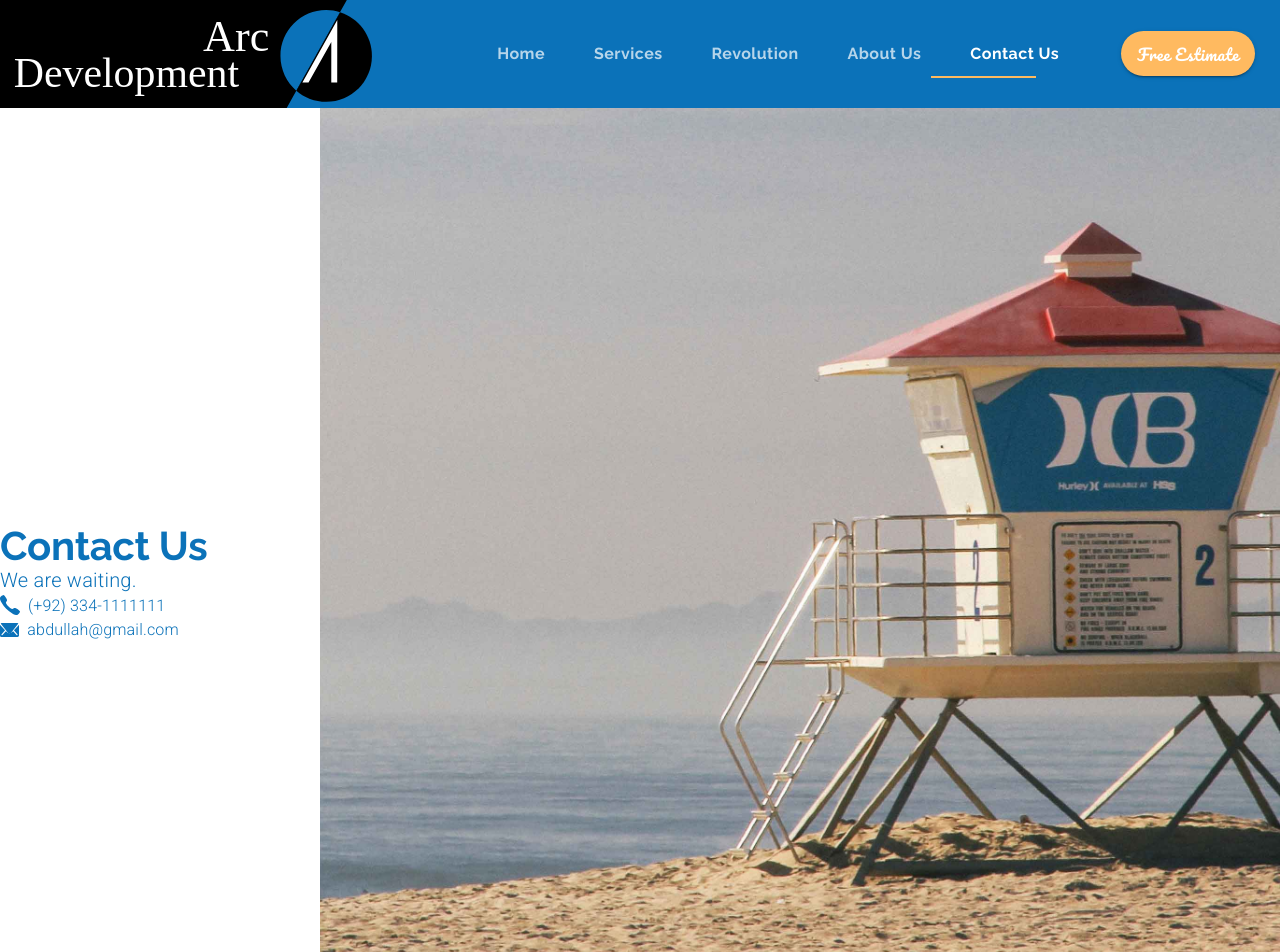
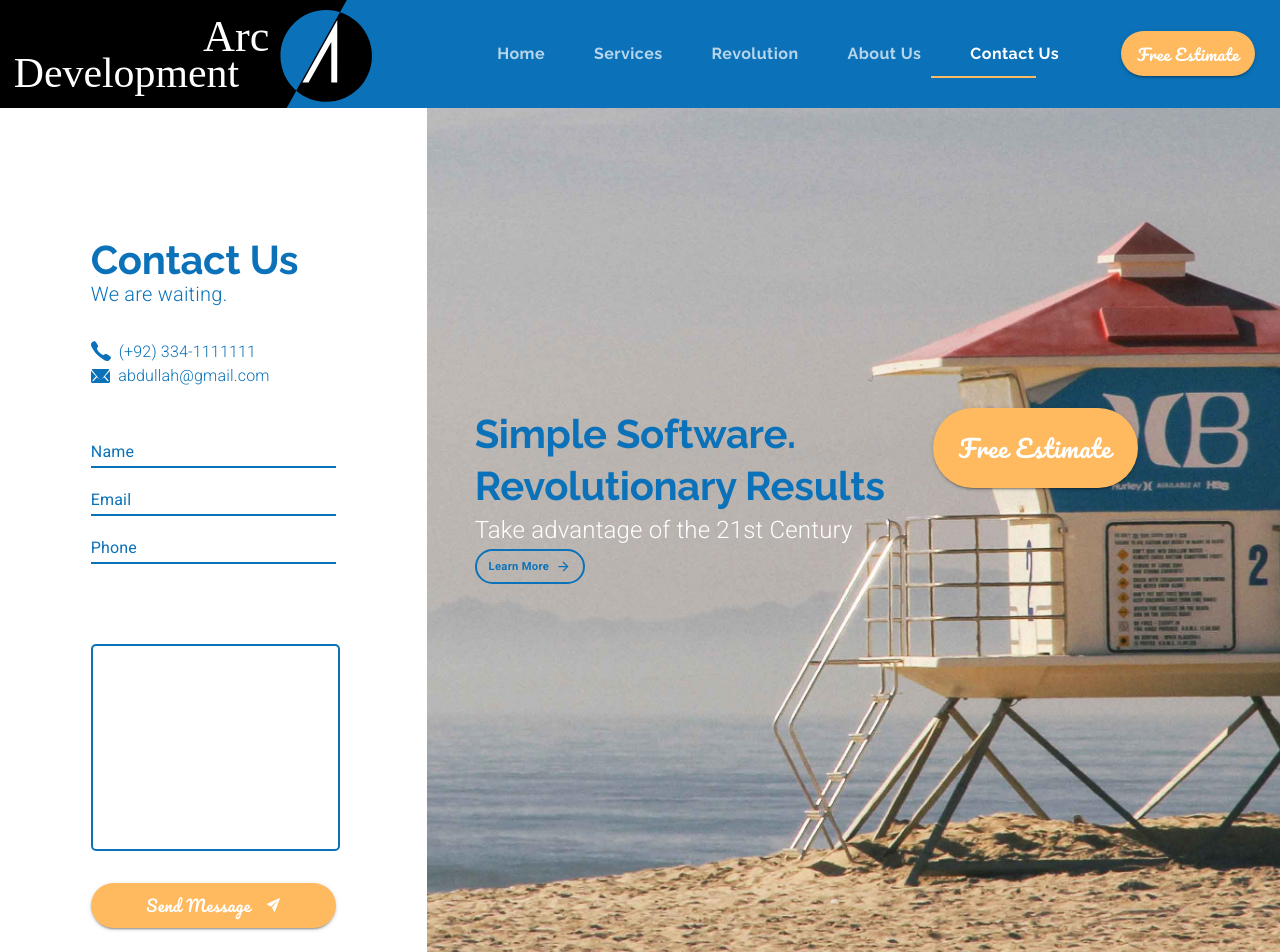
Before and after one commit to abdnadeem382/Arc-Development, a React (Create React App) app: page /contact in a window 1280 px wide. Shown: the top 952 px of the page. Built offline with nearby package versions, Linux system fonts and the light colour scheme.

Commit message:
Added textfileds, button and CTA in Contact Page

```diff
--- a/src/components/ContactPage/ContactForm.js
+++ b/src/components/ContactPage/ContactForm.js
@@ -1,15 +1,22 @@
-import React from 'react'
+import React, {useState} from 'react'
 import {Grid, Typography, Button, TextField, useTheme} from '@material-ui/core';
 import useStyles from './styles'
 import phoneIcon from '../../assets/phone.svg'
 import emailIcon from '../../assets/email.svg'
+import airplane from '../../assets/send.svg'
 
 function ContactForm() {
     const classes = useStyles();
     const theme = useTheme();
+    const [name, setName] = useState('');
+    const [email, setEmail] = useState('');
+    const [phone, setPhone] = useState('');
+    const [message, setMessage] = useState('');
+
+
     return (
         <>
-        <Grid item container>
+        <Grid item container style={{marginTop: '2em'}}>
             <Grid item>
                 <img src={phoneIcon} alt='Phone Icon' style={{marginRight: '0.5em'}}/>
             </Grid>
@@ -17,7 +24,7 @@ function ContactForm() {
                 <Typography variant='body2' className={`${classes.blueText} ${classes.labelText}`}>(+92) 334-1111111</Typography>
             </Grid>
         </Grid>
-        <Grid item container>
+        <Grid item container style={{marginBottom: '2em'}} >
             <Grid item>
                 <img src={emailIcon} alt='Envelope Icon' style={{marginRight: '0.5em', verticalAlign:'bottom'}}/>
             </Grid>
@@ -25,6 +32,34 @@ function ContactForm() {
                 <Typography variant='body2' className={`${classes.blueText} ${classes.labelText}`}>abdullah@gmail.com</Typography>
             </Grid>
         </Grid>
+        <Grid item container direction='column' style={{maxWidth: '20em'}}>
+            <Grid item>
+                <TextField fullWidth label='Name' id='name' value={name} onChange={e=>{setName(e.target.value)}}/>
+            </Grid>
+            <Grid item>
+                <TextField fullWidth label='Email' id='email' value={email} onChange={e=>{setEmail(e.target.value)}}/>
+            </Grid>
+            <Grid item>
+                <TextField fullWidth label='Phone' id='phone' value={phone} onChange={e=>{setPhone(e.target.value)}}/>
+            </Grid>
+        </Grid>
+        <Grid item style={{maxWidth: '20em'}}>
+            <TextField
+                className={classes.message}
+                InputProps={{disableUnderline: true}}
+                rows={10}
+                fullWidth
+                multiline
+                value={message}
+                id='message'
+                onChange={e=>{setMessage(e.target.value)}}/>
+        </Grid>
+        <Grid item container justify='center' style={{marginTop: '2em'}}>
+            <Button variant='contained' className={classes.sendBtn}>
+                Send Message
+                <img src={airplane} alt="paper airplane" style={{marginLeft: '1em'}}/>
+            </Button>
+        </Grid>
         </>
     )
 }
--- a/src/components/ContactPage/ContactPage.js
+++ b/src/components/ContactPage/ContactPage.js
@@ -1,25 +1,51 @@
 import React from 'react'
 import {Link} from 'react-router-dom';
-import {Grid, Typography, Button, TextField, useTheme} from '@material-ui/core';
+import {Grid, Typography, Button, TextField, useTheme, useMediaQuery} from '@material-ui/core';
 import ContactForm from './ContactForm';
+import ButtonArrow from '../UI/ButtonArrow/ButtonArrow'
 import useStyles from './styles'
 
 
-function ContactPage() {
+function ContactPage({setValue}) {
     const classes = useStyles();
     const theme = useTheme();
+    const matchesMD = useMediaQuery(theme.breakpoints.down('md'));
+    const matchesSM = useMediaQuery(theme.breakpoints.down('sm'));
+
     return (
         <Grid container>
-            <Grid item container justify='center' direction='column' lg={3}>
+            <Grid item container  justify='center' direction='column' alignItems='center' lg={4} xl={3}>
                 <Grid item>
-                    <Typography variant='h2' style={{lineHeight: 1}}>Contact Us</Typography>
-                    <Typography variant='body2' className={classes.blueText}>We are waiting.</Typography>
+                    <Grid container direction='column'>
+                        <Grid item>
+                            <Typography variant='h2' style={{lineHeight: 1}}>Contact Us</Typography>
+                            <Typography variant='body2' className={classes.blueText}>We are waiting.</Typography>
+                        </Grid>
+                            <ContactForm/>
+                    </Grid>
                 </Grid>
-                <ContactForm/>
             </Grid>
-            <Grid item container className={classes.background} lg={9}>
+            <Grid item container className={classes.background} alignItems="center" lg={8} xl={9}>
+                <Grid item style={{marginLeft: matchesSM ? 0 : '3em', textAlign: matchesSM ? 'center': 'inherit'}} >
+                    <Grid container direction='row'>
+                        <Grid item>
+                            <Typography variant='h2'>Simple Software.<br/> Revolutionary Results</Typography>
+                            <Typography variant='subtitle2' style={{fontSize: '1.5rem'}}>Take advantage of the 21st Century</Typography>
+                            <Grid container justify={matchesSM ? 'center': undefined} item >
+                                <Button onClick={()=>setValue(2)} component={Link} to='/revolution'  className={classes.learnBtnServices} variant = 'outlined'>
+                                    <span style={{marginRight: 6.5}}>Learn More</span>
+                                    <ButtonArrow width={15} height={15} fill={theme.palette.common.blue} />
+                                </Button>
+                            </Grid>
+                        </Grid>
+                        <Grid item>
+                            <Button onClick={()=>setValue(5)} component={Link} to='/estimate'  variant='contained' className={classes.estimateBtn}>Free Estimate</Button>
+                        </Grid>
+                    </Grid>
 
+                </Grid>
             </Grid>
+
         </Grid>
     )
 }
--- a/src/components/ContactPage/styles.js
+++ b/src/components/ContactPage/styles.js
@@ -10,13 +10,62 @@ export default makeStyles((theme)=>(
         backgroundPosition: 'center',
         height: '60em',
         width:"100%",
-        marginTop: '-1em'
+        marginTop: '-1em',
+        paddingBottom: '10em'
       } ,
       blueText:{
           color: theme.palette.common.blue
       },
       labelText:{
           fontSize: '1rem'
+      },
+      estimateBtn:{
+        ...theme.typography.estimate,
+        borderRadius: 50,
+        height: 80,
+        width: 205,
+        backgroundColor: theme.palette.common.orange,
+        fontSize: '1.5rem',
+        marginRight: '5em',
+        marginLeft: '2em',
+        "&:hover":{
+            backgroundColor: theme.palette.secondary.light
+        },
+        [theme.breakpoints.down('sm')]:{
+            marginRight: 0,
+            marginLeft: 0,
+            marginTop: '2em'
+        }
+    },
+
+      learnBtnServices:{
+        ...theme.typography.learnMore,
+        fontSize: '0.7rem',
+        padding: 10,
+        height: 35,
+        width: 110,
+        [theme.breakpoints.down('sm')]:{
+            marginBottom: '2em'
+        }
+      },
+
+      message:{
+        border: `2px solid ${theme.palette.common.blue}`,
+        marginTop: '5em',
+        borderRadius: 5
+      },
+
+      sendBtn:{
+        ...theme.typography.estimate,
+        borderRadius: 50,
+        height: 45,
+        width: 245,
+        fontSize: '1rem',
+        backgroundColor: theme.palette.common.orange,
+        "&:hover":{
+          backgroundColor: theme.palette.secondary.light
+        }
       }
+
     }
 ))
--- a/src/components/UI/Theme.js
+++ b/src/components/UI/Theme.js
@@ -71,5 +71,23 @@ export default createMuiTheme({
             fontFamily: 'Roboto',
             fontWeight: 'bold',
         }
+    },
+    overrides:{
+        MuiInputLabel:{
+            root:{
+                color: arcBlue,
+                fontSize: '1rem'
+            }
+        },
+        MuiInput:{
+            underline:{
+                "&:before":{
+                    borderBottom: `2px solid ${arcBlue}`
+                },
+                "&:hover:not($disabled):not($focused):not($error):before":{
+                    borderBottom: `2px solid ${arcBlue}`
+                }
+            }
+        }
     }
 })
```
